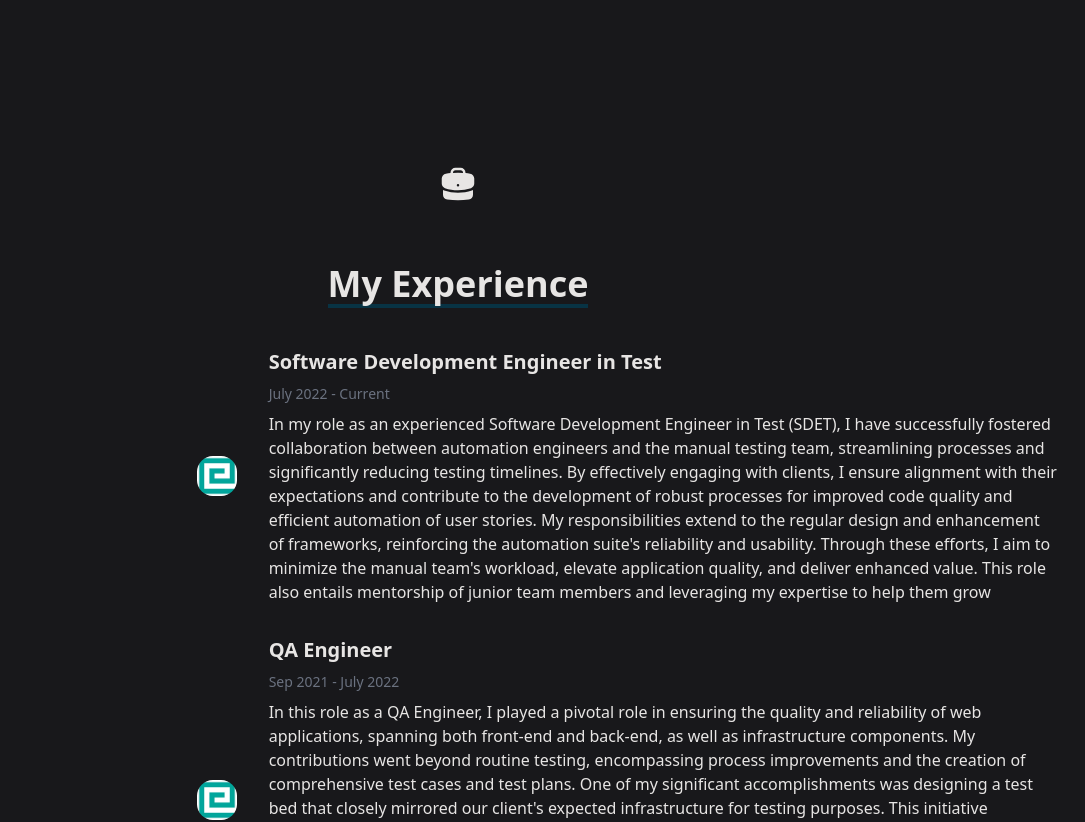
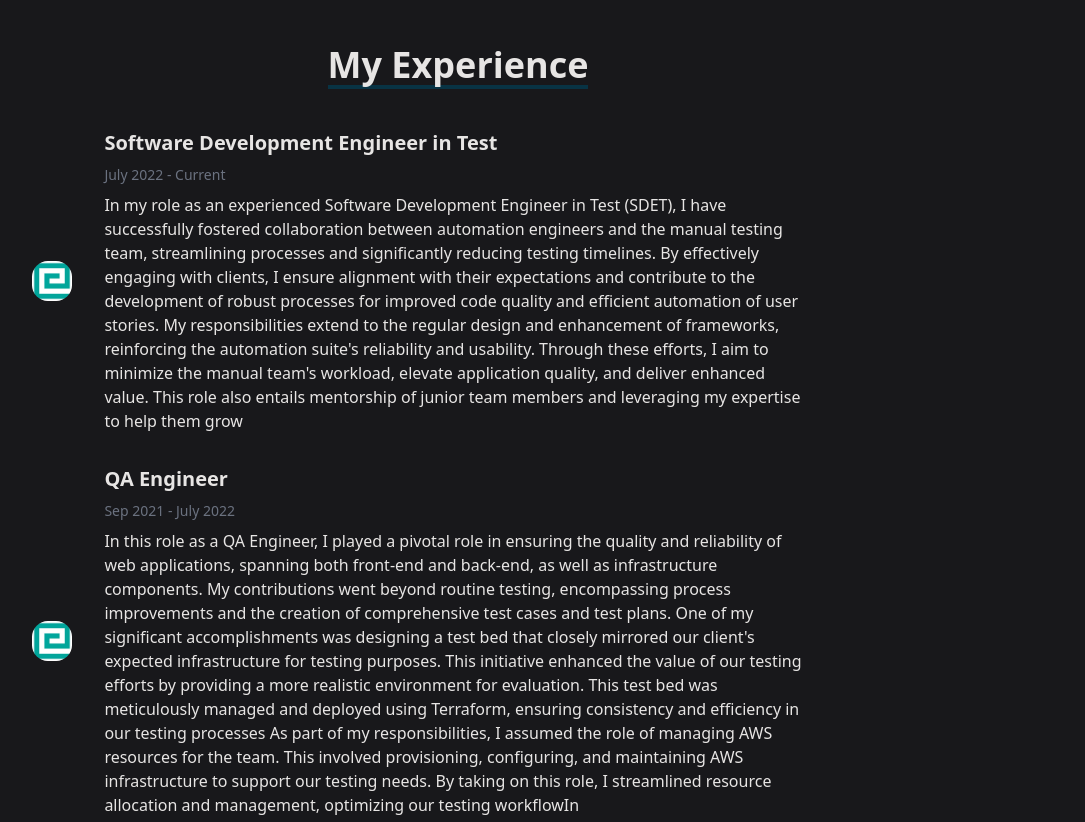
Before and after one commit to meeIbrahim/portfolio, a React (Vite) app: page / in a window 1280 px wide. Shown: the part 1520-2342 px from the top of the page, without its empty margins (182-1267 px from the left). Built offline with nearby package versions, Linux system fonts and the light colour scheme.

Commit message:
Fixed Experiences pages and removed h-screen to fix overlap

```diff
--- a/src/components/About.tsx
+++ b/src/components/About.tsx
@@ -3,7 +3,7 @@ import { Link } from "react-scroll";
 import { IdentificationIcon } from "@heroicons/react/24/solid";
 const About = () => {
   return (
-    <div id="about" className="w-full h-screen">
+    <div id="about" className="w-full ">
       <div className="flex flex-col justify-center items-center w-full h-full">
         <div className=" flex flex-col justify-center items-center w-4/6">
           <IdentificationIcon className="py-11 w-10 inline-block" />
--- a/src/components/Experience.tsx
+++ b/src/components/Experience.tsx
@@ -3,22 +3,22 @@ import emumba from "../assets/emumba.jpg";
 
 export default function Experience() {
   return (
-    <section id="experiences" className="w-full h-screen">
+    <section id="experiences" className="w-full">
       <div className="container px-5 py-10 mx-auto">
         <div className="flex flex-col w-full items-center mb-20">
-          <BriefcaseIcon className="w-10 py-11 mx-auto inline-block mb-4" />
+          <BriefcaseIcon className="w-10 py-11 md inline-block mb-4" />
           <h1 className="text-4xl font-bold inline border-b-4 border-cyan-950 text-center">
             My Experience
           </h1>
-          <div className="container px-5 py-10 mx-auto">
+          <div className="container px-5 py-10 md">
             <div className="flex flex-col items-center">
-              <div className="grid grid-cols-3 gap-8">
-                <div className="flex items-center justify-end justify-top">
+              <div className="grid grid-cols-5 gap-8">
+                <div className="flex items-center justify-end justify-top col-start-1">
                   <div className="h-10 w-10 bg-gray-300 rounded-full flex items-center justify-center">
                     <img src={emumba} className="rounded-2xl" />
                   </div>
                 </div>
-                <div className="col-span-2 flex flex-col">
+                <div className="col-start-2 col-end-5 col-span-3 spand flex flex-col">
                   <h3 className="text-xl font-bold mb-2">
                     Software Development Engineer in Test
                   </h3>
@@ -43,12 +43,12 @@ export default function Experience() {
                     leveraging my expertise to help them grow
                   </p>
                 </div>
-                <div className="flex items-center justify-end justify-top">
+                <div className="flex items-center justify-end justify-top col-start-1">
                   <div className="h-10 w-10 bg-gray-300 rounded-full flex items-center justify-center">
                     <img src={emumba} className="rounded-2xl" />
                   </div>
                 </div>
-                <div className="col-span-2 flex flex-col">
+                <div className="col-start-2 col-end-5 col-span-3 flex flex-col">
                   <h3 className="text-xl font-bold mb-2">QA Engineer</h3>
                   <p className="text-sm text-gray-500 mb-2">
                     Sep 2021 - July 2022
--- a/src/components/Projects.tsx
+++ b/src/components/Projects.tsx
@@ -3,9 +3,9 @@ import { projects } from "../data/projects";
 
 export default function Projects() {
   return (
-    <section id="work" className="body-font w-full h-screen mt-20">
+    <section id="work" className="body-font w-full mt-20">
       <div className="container px-5 py-10 mx-auto text-center lg:px-40">
-        <div className="flex flex-col w-full mb-20  items-center">
+        <div className="flex flex-col w-full mb-20 items-center">
           <ComputerDesktopIcon className="py-11 mx-auto inline-block w-10 mb-4" />
           <p className="text-4xl font-bold inline border-b-4 border-cyan-950 text-center">
             My Work
```
